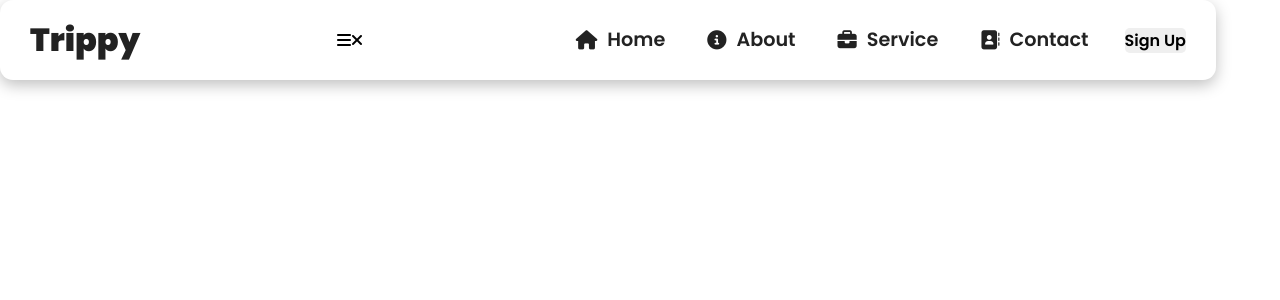
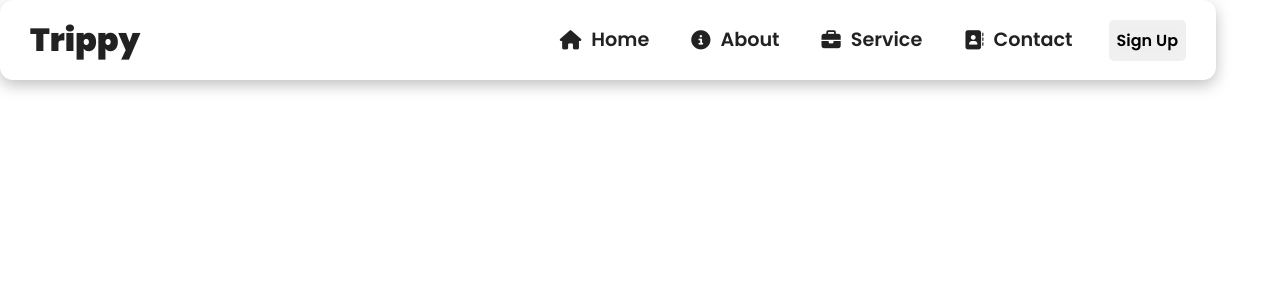
Before and after one commit to ankiit369/Banarasi-Kulhad-Website, a React (Create React App) app: page / in a window 1280 px wide. Shown: the top 300 px of the page. Built offline with nearby package versions, Linux system fonts and the light colour scheme.

Commit message:
Navbar update

```diff
--- a/src/components/Navbar.js
+++ b/src/components/Navbar.js
@@ -7,10 +7,10 @@ class Navbar extends Component {
     return (
       <nav className="NavbarItems">
         <h1 className="navbar-logo">Trippy</h1>
-        <div className="menu-icons">
-          <i className="fas fa-bars"></i>
+        {/* <div className="menu-icons">
           <i className="fas fa-times"></i>
-        </div>
+          <i className="fas fa-times"></i>
+        </div> */}
         <ul className="nav-menu">
           {MenuItems.map((item, index) => {
             return (
--- a/src/components/NavbarStyles.css
+++ b/src/components/NavbarStyles.css
@@ -49,11 +49,15 @@
 
 button {
   padding: 0.5rem, 1rem;
+  /* margin: 2rem; */
   white-space: nowrap;
   border-radius: 0.3rem;
   font-size: 1rem;
   font-weight: 600;
-  border: none;
+  border-style: solid;
+  border-radius: 0.3rem;
+  border-width:0.5rem;
+  border-color: #f0f0f0;
   cursor: pointer;
   transition: 0.2s ease-in-out;
 }
@@ -61,4 +65,5 @@ button {
 button:hover {
   background-color: #151516;
   color: #fff;
+  border-color: #151516;
 }
```
Also changed, not shown: 1 other file (tests, documents, lock files or other folders).
